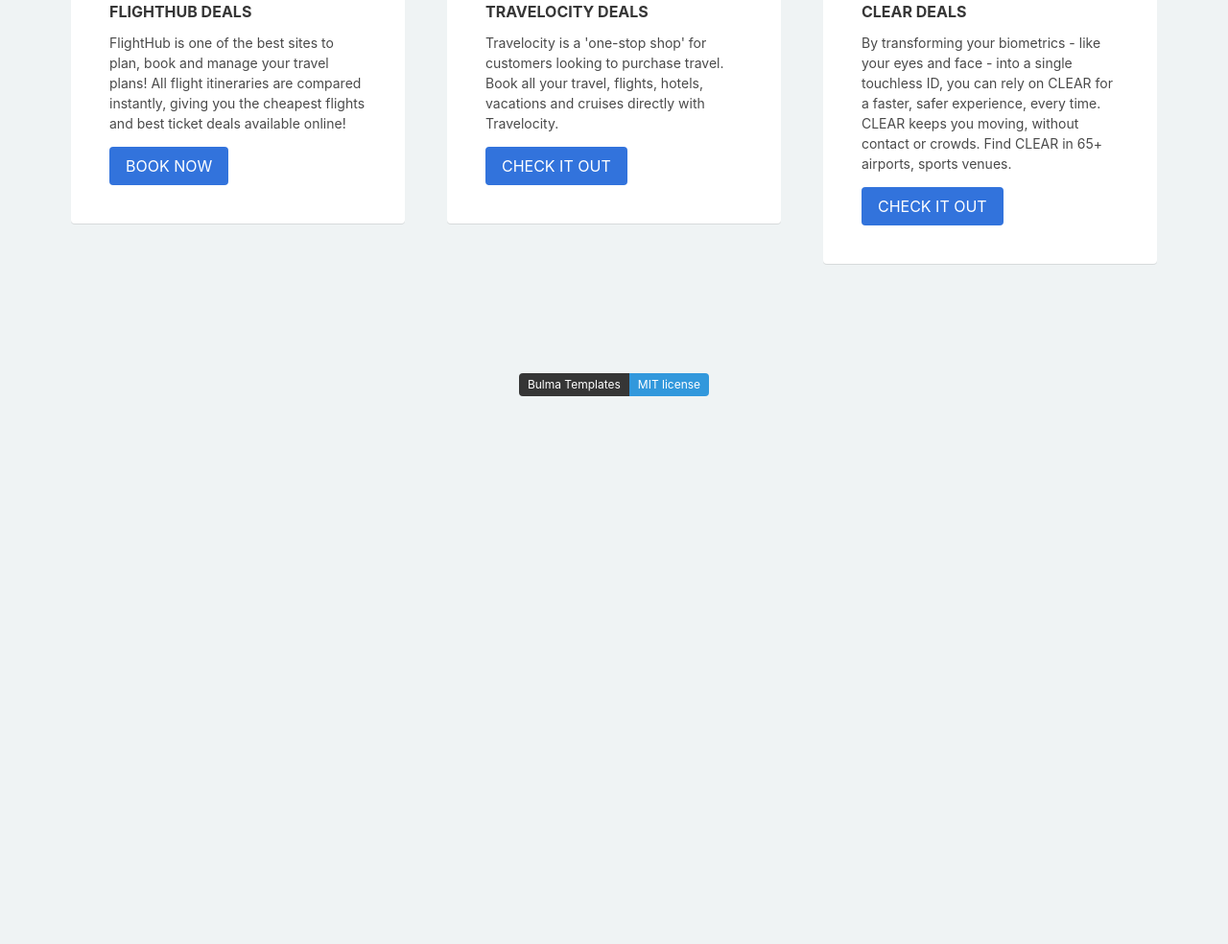
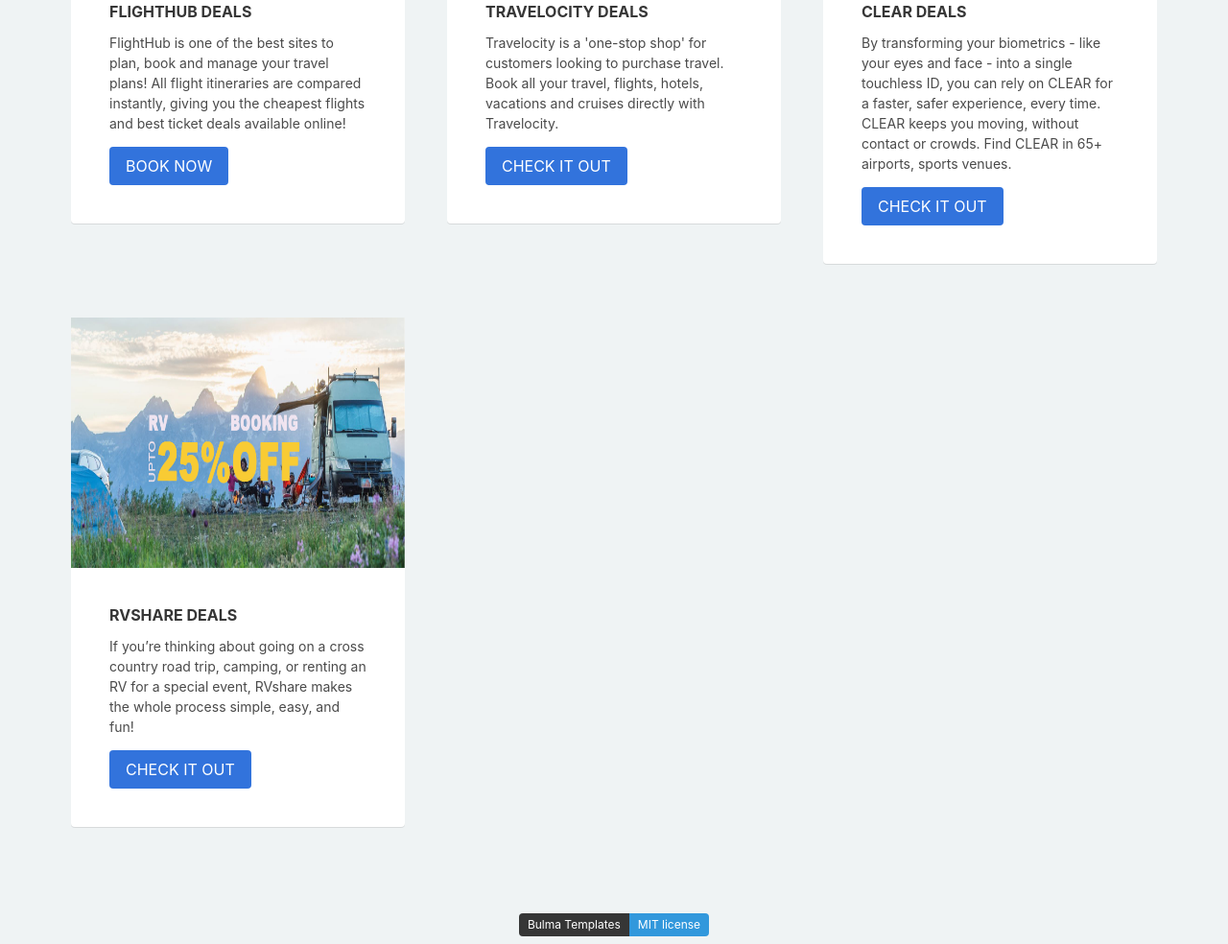
Before and after one commit to lgheric/promotions, a plain HTML site: page index.html in a window 1280 px wide. Shown: the part 652-1636 px from the top of the page at 96% size. Before the commit the page ends 1073 px from the top, so only its background shows below. Drawn offline with Linux system fonts and the light colour scheme.

Commit message:
add rvshare

```diff
--- a/index.html
+++ b/index.html
@@ -91,26 +91,26 @@
         </div>
 
       </div>
-      <div class="columns features" style="display: none">
+      <div class="columns features">
 
-        <div class="column is-4 modal-button" data-target="modal-card">
+        <div class="column is-4 modal-button" >
           <div class="card is-shady">
             <div class="card-image">
               <figure class="image is-4by3">
-                <img src="https://res.cloudinary.com/ameo/image/upload/v1568711475/pexels-photo-1302883_fjje0f.jpg" alt="Placeholder deals">
+                <img src="./images/rvshare.jpg" alt="Placeholder deals" data-target="rvshare">
               </figure>
             </div>
             <div class="card-content">
               <div class="content">
-                <h4>Click anywhere on card to <br>expand into modal card</h4>
-                <p>Purus semper eget duis at tellus at urna condimentum mattis. Non blandit massa enim nec. Integer enim neque volutpat ac tincidunt vitae semper quis. Accumsan tortor posuere ac ut consequat semper viverra nam.</p>
-                <span class="button is-link modal-button">Modal card</span>
+                <h4>RVSHARE DEALS</h4>
+                <p>If you’re thinking about going on a cross country road trip, camping, or renting an RV for a special event, RVshare makes the whole process simple, easy, and fun!</p>
+                <span class="button is-link modal-button" data-target="rvshare">CHECK IT OUT</span>
               </div>
             </div>
           </div>
         </div>
 
-        <div class="column is-4">
+        <div class="column is-4" style="display: none">
           <div class="card is-shady">
             <div class="card-image">
               <figure class="image is-4by3">
--- a/js/funcs.js
+++ b/js/funcs.js
@@ -2,6 +2,7 @@
 flighthub = "https://www.flighthub.com/?campaign=371&utm_campaign=Yazing&utm_content=2179451-2639103&utm_medium=affiliate&utm_source=cj&cjevent=1ce6b21c357311ec83ab75600a1c0e12";
 travelocity = "https://yazing.com/deals/travelocity/saverneo";
 clearme = "https://yazing.com/deals/clearme/saverneo";
+rvshare = "https://yazing.com/deals/rvshare/saverneo";
 
 $(function () {
 
@@ -11,6 +12,7 @@
             case "flighthub" : window.location.href= flighthub;break;
             case "travelocity" : window.location.href= travelocity;break;
             case "clearme" : window.location.href= clearme;break;
+            case "rvshare" : window.location.href= rvshare;break;
             default:break;
         }
     });
@@ -21,6 +23,7 @@
             case "flighthub" : window.location.href= flighthub;break;
             case "travelocity" : window.location.href= travelocity;break;
             case "clearme" : window.location.href= clearme;break;
+            case "rvshare" : window.location.href= rvshare;break;
             default:break;
         }
     });
```
Also changed, not shown: images/rvshare.jpg (added).
